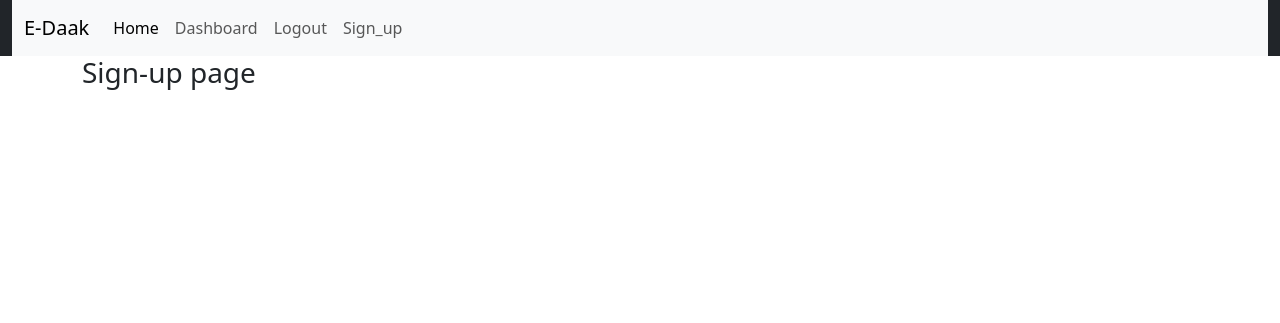
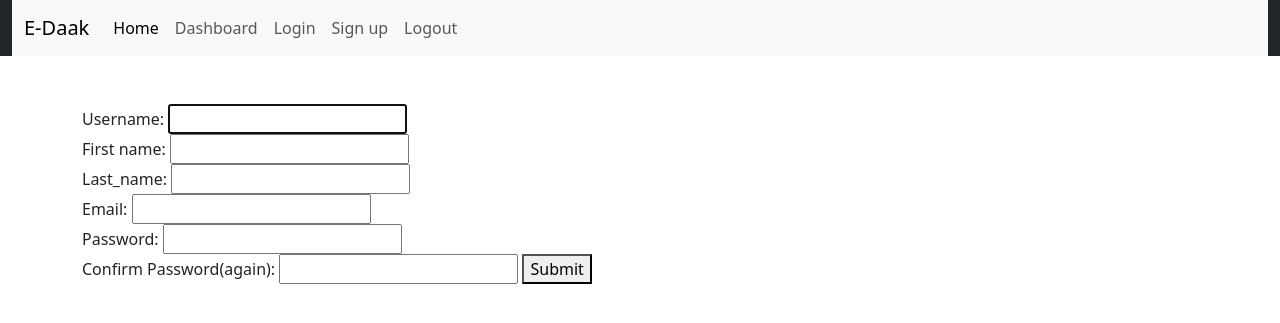
Before and after one commit to Rhythmkamra/a-project, a Django app: template dms/templates/dms/signup.html in a window 1280 px wide. Shown: the top 323 px of the page. Run offline with Django 4.2, Linux system fonts and the light colour scheme; the template is opened without the code that fills it: values that come from a table or form of the project are taken from there, others are empty; parts of the project's set-up code (start-up, migrations or seed data) failed here and were passed over; some libraries are stand-ins or nearby versions.

Commit message:
initial commit

```diff
--- a/armyproject/settings.py
+++ b/armyproject/settings.py
@@ -42,7 +42,6 @@ INSTALLED_APPS = [
     'django.contrib.staticfiles',
     'dms',
     'django_workflow_engine',
-
 ]
 
 MIDDLEWARE = [
@@ -124,7 +123,7 @@ USE_TZ = True
 # Static files (CSS, JavaScript, Images)
 # https://docs.djangoproject.com/en/4.2/howto/static-files/
 
-STATIC_URL = 'static/'
+STATIC_URL = '/static/'
 
 # Default primary key field type
 # https://docs.djangoproject.com/en/4.2/ref/settings/#default-auto-field
--- a/armyproject/urls.py
+++ b/armyproject/urls.py
@@ -22,9 +22,7 @@ from django_workflow_engine import workflow_urls
 urlpatterns = [
     path('admin/', admin.site.urls),
     path('', views.home,name ='home'),
+    path('dashboard',views.dashboard),
     path('login',views.login),
-    path('dashboard',views.dashboard),
-
-
-
+    path('signup',views.signup)
 ]
--- a/dms/forms.py
+++ b/dms/forms.py
@@ -1,8 +1,13 @@
+import os
 from django import forms
+
+# Set up Django environment
+os.environ.setdefault("DJANGO_SETTINGS_MODULE", "armyproject.settings")
+import django
+django.setup()
 from django.contrib.auth.forms import UserCreationForm
 from django.contrib.auth.models import User
-from .models import Message
-
+from .models import Message  # Use absolute import
 class Signup(UserCreationForm):
  password1 = forms.CharField(label ='Password',widget=forms.PasswordInput)
  password2 = forms.CharField(label='Confirm Password(again)',widget=forms.PasswordInput)
@@ -11,7 +16,9 @@ class Signup(UserCreationForm):
   fields = ['username','first_name','last_name','email']
   labels ={'firs_name':'First_name','last_name':'Last_name','email':'Email'}
 
-
+class Login(UserCreationForm):
+ username = forms.CharField(label ='Username',widget=forms.TextInput)
+ password = forms.CharField(label='Password',widget=forms.PasswordInput)
 
 
 class MessageForm(forms.ModelForm):
--- a/dms/templates/dms/navbar.html
+++ b/dms/templates/dms/navbar.html
@@ -13,12 +13,14 @@
                     <a class="nav-link" href="dashboard">Dashboard</a>
                 </li>
                 <li class="nav-item">
-                    <a class="nav-link" href="">Logout</a>
+                    <a class="nav-link" href="login">Login</a>
                 </li>
                 <li class="nav-item">
-                    <a class="nav-link" href="signup">Sign_up</a>
+                    <a class="nav-link" href="signup">Sign up</a>
                 </li>
-
+            <li class="nav-item">
+                    <a class="nav-link" href="logout">Logout</a>
+                </li>
                 <!-- <li class="nav-item dropdown">
                     <a class="nav-link dropdown-toggle" href="#" role="button" data-bs-toggle="dropdown" aria-expanded="false">
                         Dropdown
--- a/dms/templates/dms/signup.html
+++ b/dms/templates/dms/signup.html
@@ -1,8 +1,28 @@
 {% extends 'dms/base.html' %}
 {% load static %}
 {% block content %}
-<div class="col-sm-10">
-     <h3>Sign-up page</h3>
-</div>
+<form method="post">
+    {% csrf_token %}
+    <br>
+    <br>
+    {{ form.username.label_tag }}
+    {{ form.username }}
+    <br>
+    {{ form.first_name.label_tag }}
+    {{ form.first_name }}
+    <br>
+    {{ form.last_name.label_tag }}
+    {{ form.last_name }}
+    <br>
+    {{ form.email.label_tag }}
+    {{ form.email }}
+    <br>
+    {{ form.password1.label_tag }}
+    {{ form.password1 }}
+    <br>
+    {{ form.password2.label_tag }}
+    {{ form.password2 }}
+    <button type="submit">Submit</button>
+</form>
 
 {% endblock content %}
```
Also changed, not shown: dms/models.py (+17 -4 lines), dms/templates/dms/login.html (+10 -3 lines), dms/views.py (+41 -11 lines), dms/templates/dms/dashboard.html (line endings or trailing spaces), dms/templates/dms/home.html (line endings or trailing spaces).
